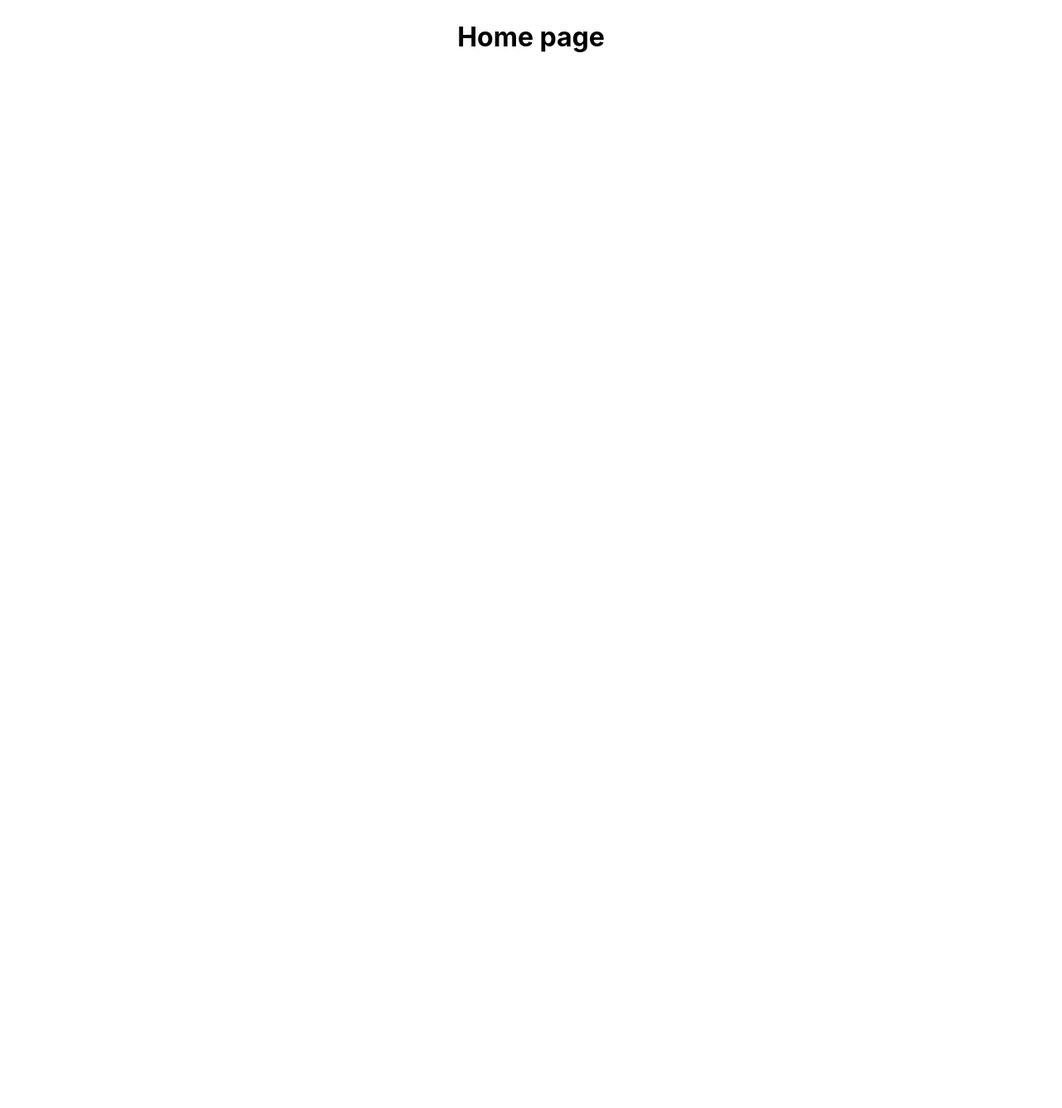
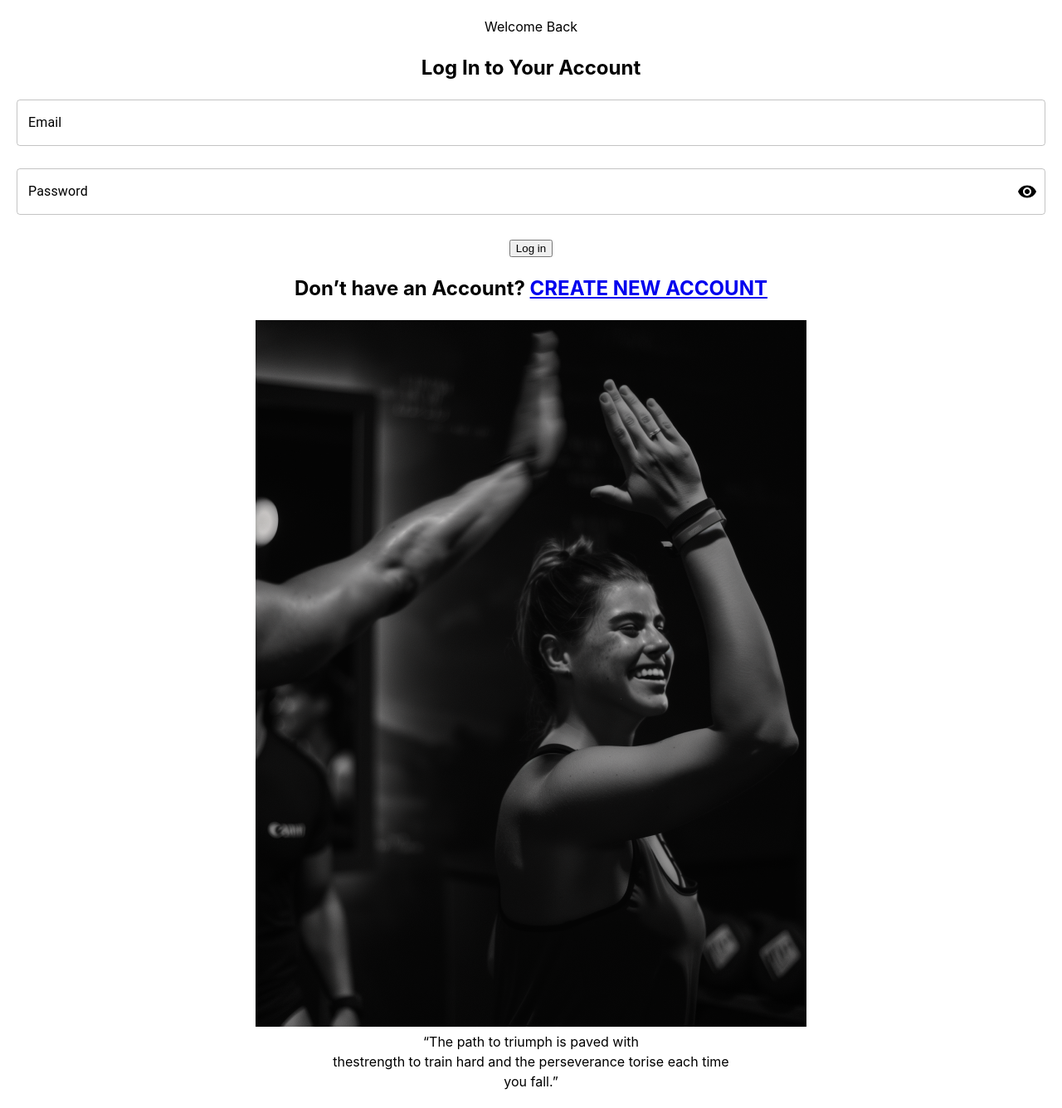
Before and after one commit to ZSabina88/gym-project, a React (Vite) app in the folder frontend/: page / in a window 1280 px wide. Shown: the whole page at 83% size. Before the commit the page ends 800 px from the top, so only its background shows below. Built offline with nearby package versions, Linux system fonts and the light colour scheme.

Commit message:
add some pages

```diff
--- a/frontend/src/components/LoginPage/Login/Login.tsx
+++ b/frontend/src/components/LoginPage/Login/Login.tsx
@@ -1,11 +1,11 @@
 import { useState, useEffect } from "react";
-// import { TextField } from "@mui/material";
+import { TextField } from "@mui/material";
 import { Formik, Form, Field, ErrorMessage } from "formik";
-// import IconButton from "@mui/material/IconButton";
-// import InputAdornment from "@mui/material/InputAdornment";
-// import Visibility from "@mui/icons-material/Visibility";
-// import VisibilityOff from "@mui/icons-material/VisibilityOff";
-// import Button from "../../../shared/Buttons/button";
+import IconButton from "@mui/material/IconButton";
+import InputAdornment from "@mui/material/InputAdornment";
+import Visibility from "@mui/icons-material/Visibility";
+import VisibilityOff from "@mui/icons-material/VisibilityOff";
+import Button from "../../../shared/Buttons/button";
 import { useAppDispatch, useAppSelector } from "../../../hooks/authHooks";
 import { useNavigate } from "react-router-dom";
 import { userLogin } from "../../../features/AuthActions";
@@ -16,7 +16,7 @@ import { AuthFormProps } from "../types";
 
 const Login: React.FC<AuthFormProps> = ({ toggleForm }) => {
   const [showPassword, setShowPassword] = useState(false);
-  const handleLogin = () => {};
+  const handleLogin = () => { };
 
   const validationSchema = Yup.object().shape({
     email: Yup.string().email("Invalid email").required("Required"),
@@ -58,7 +58,7 @@ const Login: React.FC<AuthFormProps> = ({ toggleForm }) => {
             Log In to Your Account
           </h2>
           <Field
-            // as={TextField}
+            as={TextField}
             name="email"
             label="Email"
             variant="outlined"
@@ -76,7 +76,7 @@ const Login: React.FC<AuthFormProps> = ({ toggleForm }) => {
             }}
           />
           <Field
-            // as={TextField}
+            as={TextField}
             type={showPassword ? "text" : "password"}
             name="password"
             label="Password"
@@ -87,21 +87,21 @@ const Login: React.FC<AuthFormProps> = ({ toggleForm }) => {
             error={Boolean(errors.password)}
             style={{ marginBottom: "24px" }}
             InputProps={{
-            //   endAdornment: (
-                // <InputAdornment position="end">
-                //   <IconButton
-                //     onClick={() => setShowPassword(!showPassword)}
-                //     edge="end"
-                //     aria-label="toggle password visibility"
-                //   >
-                //     {showPassword ? (
-                //       <VisibilityOff sx={{ color: "black" }} />
-                //     ) : (
-                //       <Visibility sx={{ color: "black" }} />
-                //     )}
-                //   </IconButton>
-                // </InputAdornment>
-            //   ),
+              endAdornment: (
+                <InputAdornment position="end">
+                  <IconButton
+                    onClick={() => setShowPassword(!showPassword)}
+                    edge="end"
+                    aria-label="toggle password visibility"
+                  >
+                    {showPassword ? (
+                      <VisibilityOff sx={{ color: "black" }} />
+                    ) : (
+                      <Visibility sx={{ color: "black" }} />
+                    )}
+                  </IconButton>
+                </InputAdornment>
+              ),
             }}
             InputLabelProps={{ style: { color: "black" } }}
             sx={{
@@ -113,12 +113,12 @@ const Login: React.FC<AuthFormProps> = ({ toggleForm }) => {
           />
 
           <div className="mt-6">
-            {/* <Button
+            <Button
               type="submit"
               disabled={isSubmitting}
               children={isSubmitting ? "Logging in..." : "Log in"}
               className="rounded-lg w-full bg-customGreen py-3 mb-6 text-black"
-            ></Button> */}
+            ></Button>
           </div>
 
           <h2 className="mb-6 ">
--- /dev/null
+++ b/frontend/src/components/LoginPage/LoginPage.tsx
@@ -0,0 +1,54 @@
+import React, { useState } from "react";
+import Login from "./Login/Login";
+import loginPageBack from "../../assets/login.png";
+import SignUp from "./Signup/Signup";
+
+const LoginPage: React.FC = () => {
+  const [isLogin, setIsLogin] = useState(() => {
+    const savedState = localStorage.getItem("isLogin");
+    return savedState ? JSON.parse(savedState) : true;
+  });
+
+  const toggleForm = () => {
+    const newState = !isLogin;
+    setIsLogin(newState);
+    localStorage.setItem("isLogin", JSON.stringify(newState));
+  };
+
+  return (
+    <div className="h-screen w-full px-6 md:px-12 lg:pr-24 py-16 flex flex-col md:flex-row items-center justify-center">
+      <div className="flex items-center justify-center">
+        {isLogin ? (
+          <Login toggleForm={toggleForm} />
+        ) : (
+          <SignUp toggleForm={toggleForm} />
+        )}
+      </div>
+
+      <div className="relative hidden md:block ml-36 max-w-lg  mt-8 md:mt-0">
+        <img
+          src={loginPageBack}
+          alt="Background"
+          className="w-full h-auto object-cover max-h-[80vh] mx-auto"
+        />
+        <div className="absolute inset-0 flex items-end justify-center mb-12 px-4">
+          <span className="text-white text-lg md:text-xl lg:text-2xl font-medium shadow-md text-center md:text-left">
+            “The path to triumph is paved with
+            <br />
+            the
+            <span className="text-customGreen">strength to train hard</span> and
+            the perseverance to
+            <span className="text-customGreen">
+              rise each time
+              <br />
+              you fall
+            </span>
+            .”
+          </span>
+        </div>
+      </div>
+    </div>
+  );
+};
+
+export default LoginPage;
--- a/frontend/src/components/LoginPage/Signup/Signup.tsx
+++ b/frontend/src/components/LoginPage/Signup/Signup.tsx
@@ -1,18 +1,18 @@
 import { useState, useEffect } from "react";
-// import {
-//   TextField,
-//   MenuItem,
-//   Select,
-//   FormControl,
-//   InputLabel,
-// } from "@mui/material";
-// import { Formik, Form, Field, ErrorMessage } from "formik";
-// import IconButton from "@mui/material/IconButton";
-// import InputAdornment from "@mui/material/InputAdornment";
-// import Visibility from "@mui/icons-material/Visibility";
-// import VisibilityOff from "@mui/icons-material/VisibilityOff";
-// import Button from "../../../shared/Buttons/button";
-import { useAppDispatch , useAppSelector} from "../../../hooks/authHooks";
+import {
+  TextField,
+  MenuItem,
+  Select,
+  FormControl,
+  InputLabel,
+} from "@mui/material";
+import { Formik, Form, Field, ErrorMessage } from "formik";
+import IconButton from "@mui/material/IconButton";
+import InputAdornment from "@mui/material/InputAdornment";
+import Visibility from "@mui/icons-material/Visibility";
+import VisibilityOff from "@mui/icons-material/VisibilityOff";
+import Button from "../../../shared/Buttons/button";
+import { useAppDispatch, useAppSelector } from "../../../hooks/authHooks";
 import { useNavigate } from "react-router-dom";
 import { userSignup } from "../../../features/AuthActions";
 import { FormikHelpers } from "formik";
@@ -66,7 +66,7 @@ const SignUp: React.FC<AuthFormProps> = ({ toggleForm }) => {
     <>
       {error && <p>{JSON.stringify(error)}</p>}
       {loading && <p>Loading</p>}
-    {/* <Formik
+      <Formik
         initialValues={{
           name: "",
           email: "",
@@ -76,9 +76,9 @@ const SignUp: React.FC<AuthFormProps> = ({ toggleForm }) => {
         }}
         validationSchema={validationSchema}
         onSubmit={handleSignUp}
-    > */}
+      >
         {/* {({ isSubmitting, errors, setFieldValue }) => ( */}
-      {/* {({ values, isSubmitting, errors, handleChange, }) => (
+        {({ values, isSubmitting, errors, handleChange, }) => (
           <Form>
             <div className="mb-6 flex flex-start">
               <p className="font-light text-customGray">Welcome!</p>
@@ -173,9 +173,9 @@ const SignUp: React.FC<AuthFormProps> = ({ toggleForm }) => {
                   name="target"
                   label="Target"
                   value={values.target}
-                onChange={handleChange} */}
+                  onChange={handleChange}
 
-                {/* // onChange={(event: any) =>
+                // onChange={(event: any) =>
                 //   setFieldValue("target", event.target.value)
                 // }
                 // error={Boolean(errors.target)}
@@ -183,8 +183,8 @@ const SignUp: React.FC<AuthFormProps> = ({ toggleForm }) => {
                 //   "& .MuiSelect-select": {
                 //     textAlign: "left",
                 //   },
-                // }} */}
-              {/* >
+                // }}
+                >
                   <MenuItem value="lose_weight">Lose Weight</MenuItem>
                   <MenuItem value="gain_weight">Gain Weight</MenuItem>
                 </Field>
@@ -202,9 +202,9 @@ const SignUp: React.FC<AuthFormProps> = ({ toggleForm }) => {
                   name="activity"
                   value={values.activity}
                   onChange={handleChange}
-                label="Preferred Activity" */}
+                  label="Preferred Activity"
 
-                {/* // onChange={(event: any) =>
+                // onChange={(event: any) =>
                 //   setFieldValue("activity", event.target.value)
                 // }
                 // error={Boolean(errors.activity)}
@@ -212,8 +212,8 @@ const SignUp: React.FC<AuthFormProps> = ({ toggleForm }) => {
                 //   "& .MuiSelect-select": {
                 //     textAlign: "left",
                 //   },
-                // }} */}
-              {/* >
+                // }}
+                >
                   <MenuItem value="gym">Gym</MenuItem>
                   <MenuItem value="yoga">Yoga</MenuItem>
                   <MenuItem value="cycling">Cycling</MenuItem>
@@ -247,7 +247,7 @@ const SignUp: React.FC<AuthFormProps> = ({ toggleForm }) => {
             </h2>
           </Form>
         )}
-    </Formik> */}
+      </Formik>
     </>
   );
 };
--- a/frontend/src/pages/Home.tsx
+++ b/frontend/src/pages/Home.tsx
@@ -1,9 +1,10 @@
+import LoginPage from "../components/LoginPage/LoginPage";
 
 
 const HomePage: React.FC = () => {
   return (
     <>
-      <h1>Home page</h1>
+      <LoginPage/>
     </>
   );
 }
--- /dev/null
+++ b/frontend/src/shared/Buttons/button.tsx
@@ -0,0 +1,31 @@
+import React from "react";
+
+interface ButtonProps {
+  type?: "button" | "submit" | "reset";
+  onClick?: () => void;
+  children: React.ReactNode;
+  className?: string;
+  disabled?: boolean;
+}
+
+const Button: React.FC<ButtonProps> = ({
+  type = "button",
+  onClick,
+  children,
+  disabled,
+
+  className,
+}) => {
+  return (
+    <button
+      type={type}
+      onClick={onClick}
+      disabled={disabled}
+      className={`${className}`}
+    >
+      {children}
+    </button>
+  );
+};
+
+export default Button;
```
Also changed, not shown: frontend/package.json (+8 -0 lines), frontend/src/shared/Inputs/input.tsx (added, +40 -0 lines), frontend/src/assets/login.png (renamed from frontend/src/assets/03bc6f597f3ad5a4de1db55492febfa6 1.png), 1 other file (tests, documents, lock files or other folders). Lines whose indentation alone changed are shown as unchanged.
